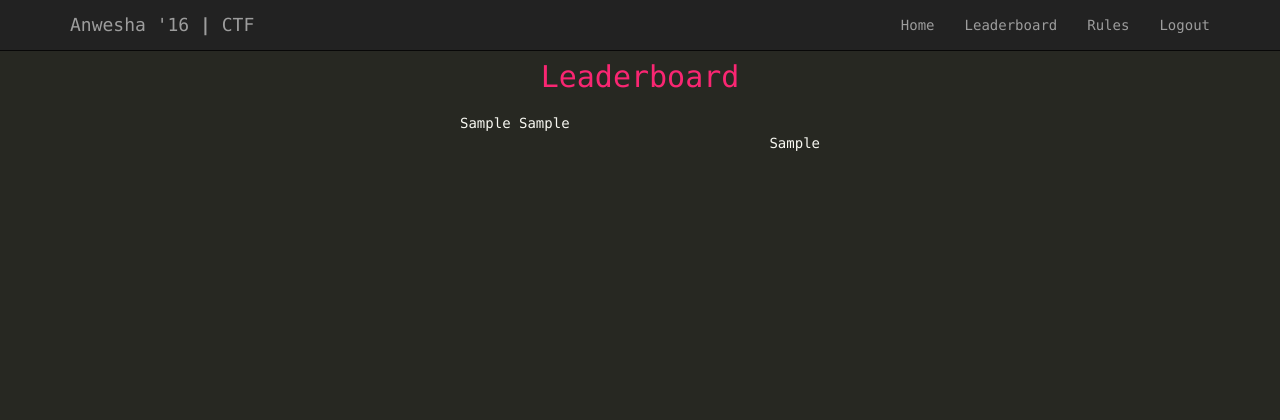
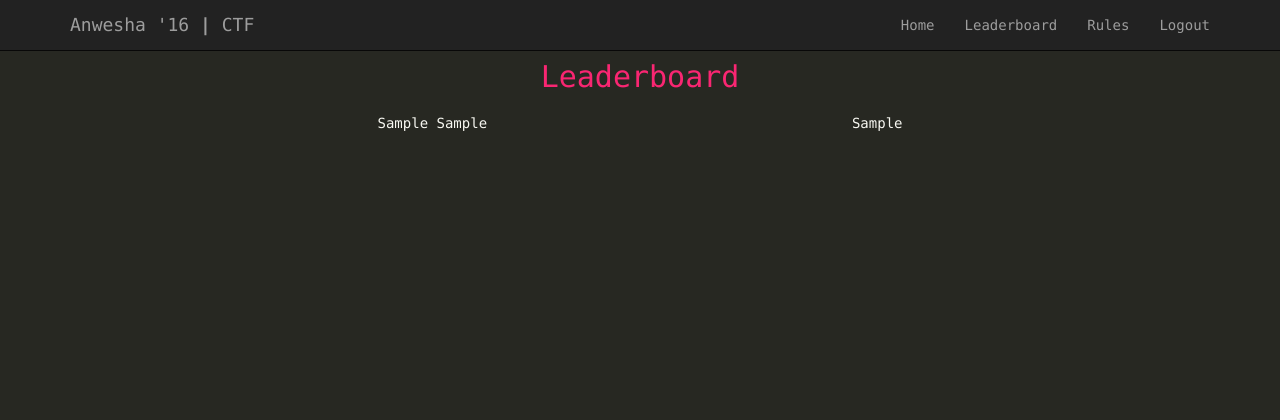
Before and after one commit to anweshaiitp/CaptureTheFlag-dep, a Django app: template game_ctf/templates/game_ctf/leaderboard.html in a window 1280 px wide. Shown: the top 420 px of the page. Run offline with Django 3.2, Linux system fonts and the light colour scheme; the template is opened without the code that fills it: most values are stand-ins (such as "Sample title", 1, 10 or a date in 2020); parts of the project's set-up code (start-up, migrations or seed data) failed here and were passed over; some libraries are stand-ins or nearby versions.

Commit message:
Leaderboard template

```diff
--- a/game_ctf/models.py
+++ b/game_ctf/models.py
@@ -5,6 +5,7 @@
 from __future__ import unicode_literals
 from django.db import models
 from django.contrib.auth.models import User
+from django import forms
 from CaptureTheFlag.settings import BASE_DIR
 
 class Question(models.Model):
--- a/game_ctf/templates/game_ctf/leaderboard.html
+++ b/game_ctf/templates/game_ctf/leaderboard.html
@@ -5,7 +5,7 @@
     <meta http-equiv="X-UA-Compatible" content="IE=edge">
     <meta name="viewport" content="width=device-width, initial-scale=1">
     <!-- @metastableB : The above 3 meta tags *must* come first in the head; any other head content must come *after* these tags -->
-    <meta name="description" content="Home for NJACK Capture the Flag">
+    <meta name="description" content="LeaderBoard for NJACK Capture the Flag">
     <meta name="author" content="metastableB">
 
     {% load staticfiles %}
@@ -57,16 +57,16 @@
 	{% if ranklist %}
 		{% for leader in ranklist %}
 			<div class="row">
-				<div class="col-md-4"></div>
-				<div class="col-md-4">
-					<div class="text-left">
+				<div class="col-md-3"></div>
+				<div class="col-md-6">
+					<div class="col-md-6 text-left">
 						{{leader.0}} {{leader.1}}
 					</div>
-					<div class="text-right">
+					<div class="col-md-6 text-right">
 						{{leader.2}}
 					</div>
 				</div>
-				<div class="col-md-4">
+				<div class="col-md-3">
 				</div>
 			</div>
 		{% endfor %}
```
